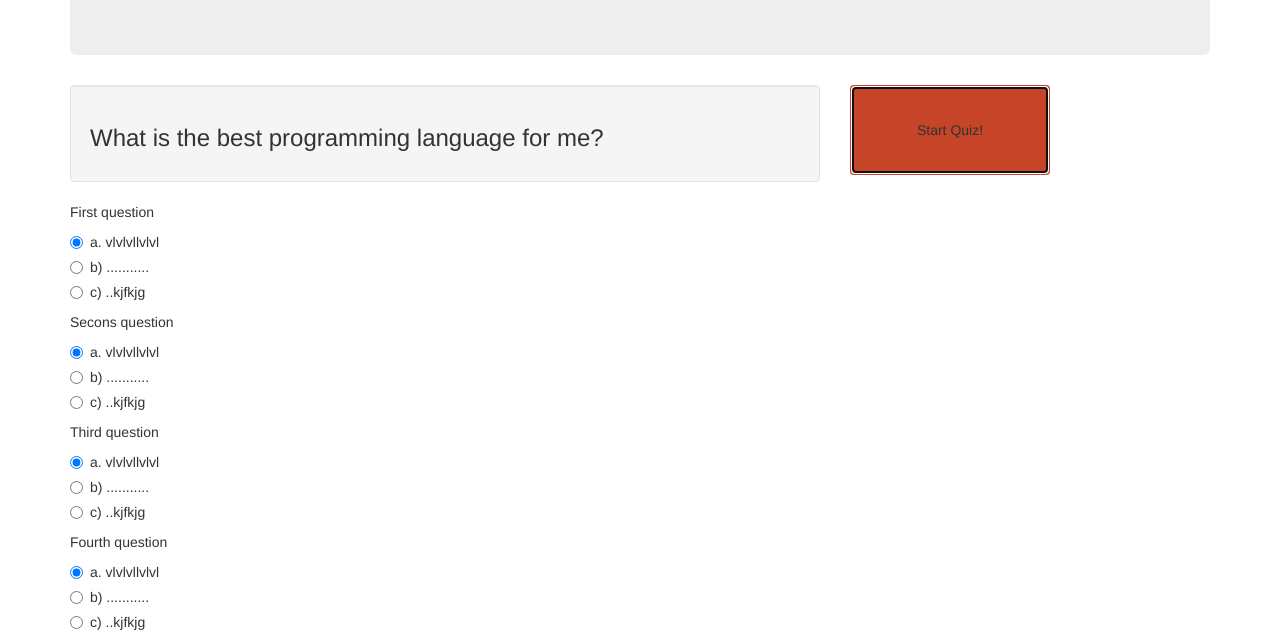
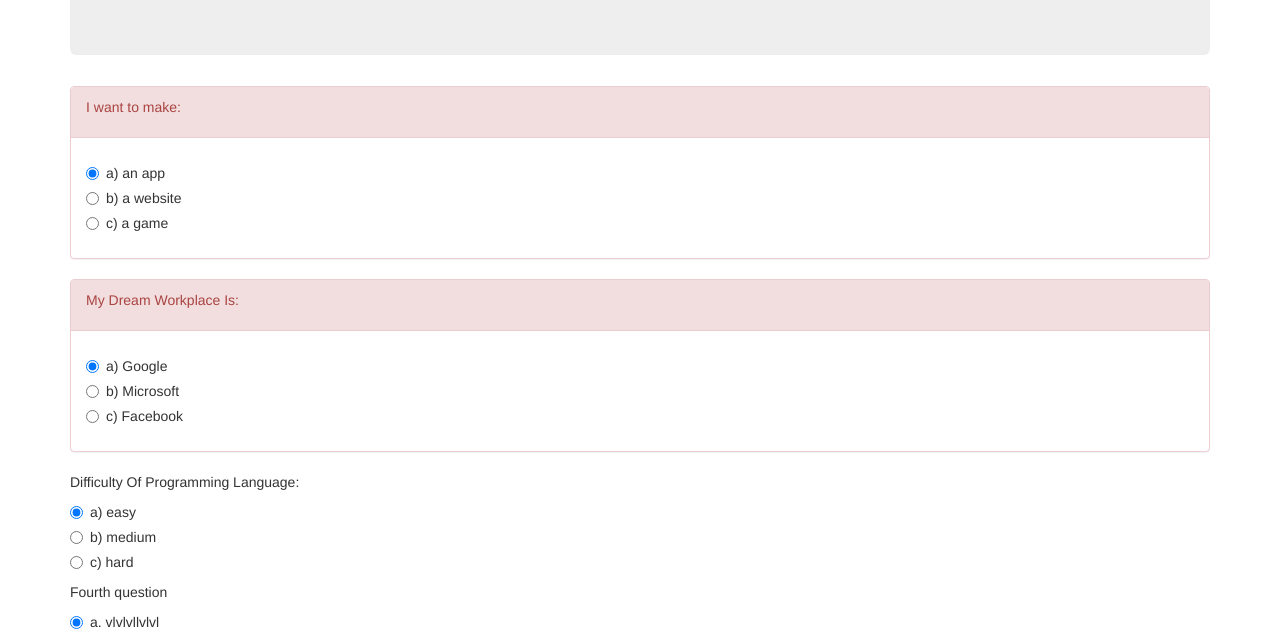
Before and after one commit to Marrri4ka/project2, a plain HTML site: page index.html in a window 1280 px wide. Both pictures are taken after a click on the button "Start Quiz!". Shown: the part 140-778 px from the top of the page. Drawn offline with Linux system fonts and the light colour scheme.

Commit message:
add quiz question and button design

```diff
--- a/index.html
+++ b/index.html
@@ -137,65 +137,77 @@ Though each language has its niche, there is plenty of crossover. For example,
 
 
       <div class ="test">
-        <p>First question</p>
+        <div class = "panel panel-danger">
+          <div class = "panel-heading">
+            <p>I want to make:</p>
+          </div>
+          <div class = "panel-body">
           <div class="radio">
             <label>
               <input type="radio" name="question1" value="a" checked>
-            a. vlvlvllvlvl
+              a) an app
             </label>
           </div>
           <div class="radio">
             <label>
               <input type="radio" name="question1" value="b">
-            b) ...........
+              b) a website
             </label>
           </div>
           <div class="radio">
             <label>
               <input type="radio" name="question1" value="c">
-            c) ..kjfkjg
+              c) a game
             </label>
+          </div>
+        </div>
     </div>
 
 
-        <p>Secons question</p>
+        <div class = "panel panel-danger">
+          <div class = "panel-heading">
+            <p>My Dream Workplace Is:</p>
+          </div>
+          <div class = "panel-body">
           <div class="radio">
             <label>
               <input type="radio" name="question2" value="a" checked>
-            a. vlvlvllvlvl
+              a) Google
             </label>
           </div>
           <div class="radio">
             <label>
               <input type="radio" name="question2" value="b">
-            b) ...........
+              b) Microsoft
             </label>
           </div>
           <div class="radio">
             <label>
               <input type="radio" name="question2" value="c">
-            c) ..kjfkjg
+              c) Facebook
             </label>
+          </div>
+        </div>
       </div>
 
 
-        <p>Third question</p>
+        <p>Difficulty Of Programming Language:</p>
         <div class="radio">
           <label>
             <input type="radio" name="question3" value="a" checked>
-            a. vlvlvllvlvl
+            a) easy
           </label>
         </div>
         <div class="radio">
           <label>
             <input type="radio" name="question3" value="b">
-            b) ...........
+            b) medium
           </label>
         </div>
         <div class="radio">
           <label>
             <input type="radio" name="question3" value="c">
-            c) ..kjfkjg
+            c) hard
           </label>
         </div>
 
@@ -220,23 +232,23 @@ Though each language has its niche, there is plenty of crossover. For example,
         </div>
 
 
-        <p>Fifth question</p>
+        <p>What Are Your salary Expectaitons?</p>
         <div class="radio">
           <label>
             <input type="radio" name="question5" value="a" checked>
-            a. vlvlvllvlvl
+            a) $80,000
           </label>
         </div>
         <div class="radio">
           <label>
             <input type="radio" name="question5" value="b">
-            b) ...........
+            b) $85,000
           </label>
         </div>
         <div class="radio">
           <label>
             <input type="radio" name="question5" value="c">
-            c) ..kjfkjg
+            c) $90,000
           </label>
         </div>
         <button class = "btn1" type = "submit">Sumbit</button>
--- a/js/scripts.js
+++ b/js/scripts.js
@@ -47,6 +47,8 @@ $(".btn").click(function() {
    $("#java").fadeOut();
    $("#css").fadeOut();
    $("#c-sharp").fadeOut();
+   $(".well").fadeOut();
+   $(".btn").fadeOut();
 });
 
 $(".btn1").click(function(){
```
Lines whose indentation alone changed are shown as unchanged.
